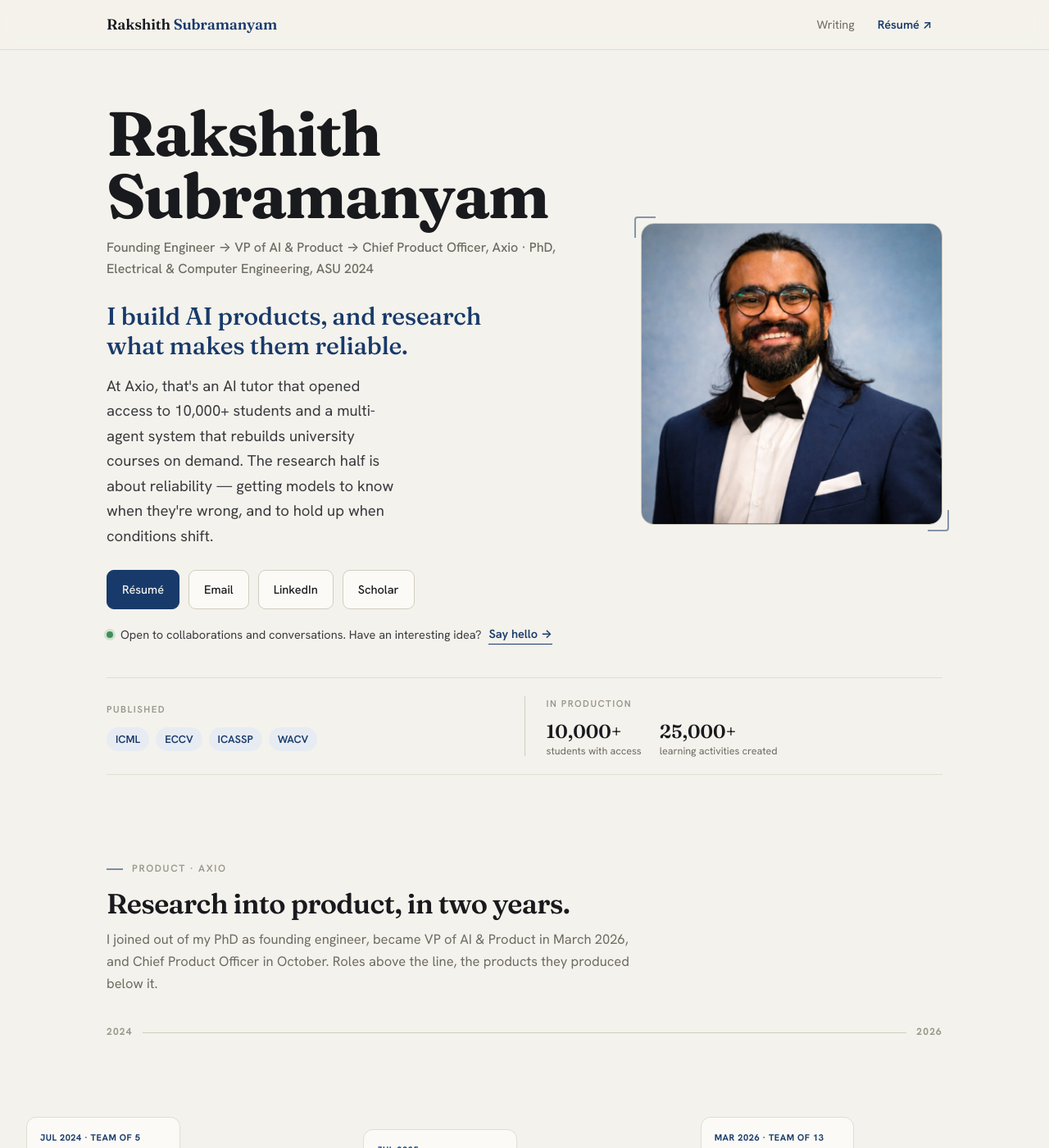
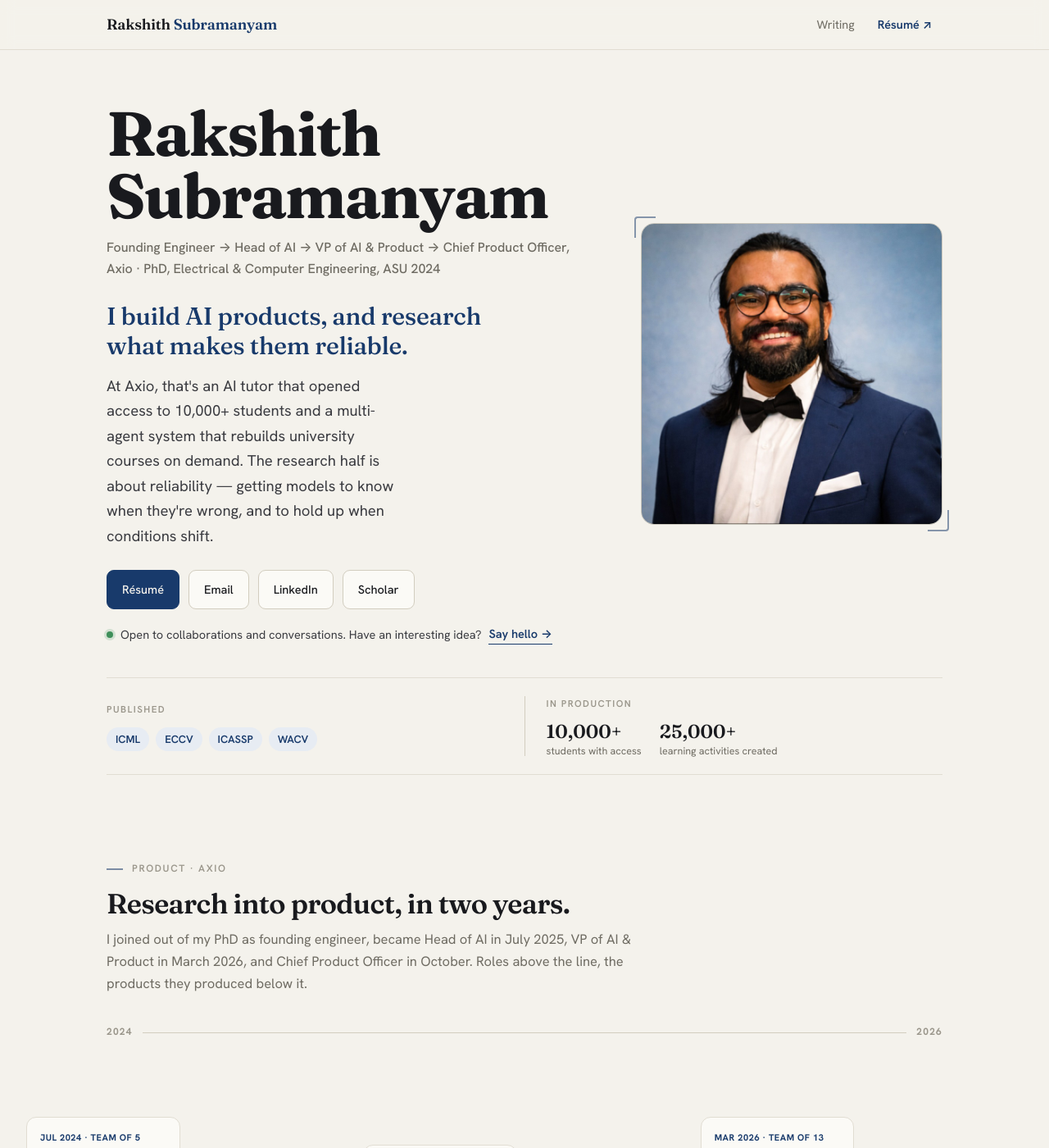
Before and after one commit to Rakshith-2905/portfolio, a Jekyll site: the page built from index.html, in a window 1280 px wide and 1400 px high. Shown: the whole window at 82% size. Built offline with Jekyll 4.4.1, drawn with Linux system fonts in a browser that asks for light colours; some of the changed text lies outside the part shown.

Commit message:
Show Head of AI step in Axio role progression
Co-Authored-By: Claude Opus 5.5 <noreply@anthropic.com>

```diff
--- a/index.html
+++ b/index.html
@@ -8,7 +8,7 @@ layout: default
       <div class="hero-grid">
         <div>
           <h1 class="hero-name">Rakshith Subramanyam</h1>
-          <p class="hero-title">Founding Engineer → VP of AI &amp; Product → Chief Product Officer, Axio · PhD, Electrical &amp; Computer Engineering, ASU 2024</p>
+          <p class="hero-title">Founding Engineer → Head of AI → VP of AI &amp; Product → Chief Product Officer, Axio · PhD, Electrical &amp; Computer Engineering, ASU 2024</p>
           <p class="lead">I build AI products, and research what makes them reliable.</p>
           <p class="who">At Axio, that's an AI tutor that opened access to 10,000+ students and a multi-agent system that rebuilds university courses on demand. The research half is about reliability — getting models to know when they're wrong, and to hold up when conditions shift.</p>
           <div class="hero-links">
@@ -54,7 +54,7 @@ layout: default
       <div class="sec-head">
         <div class="eyebrow">Product · Axio</div>
         <h2>Research into product, in two years.</h2>
-        <p class="tl-story">I joined out of my PhD as founding engineer, became VP of AI &amp; Product in March 2026, and Chief Product Officer in October. Roles above the line, the products they produced below it.</p>
+        <p class="tl-story">I joined out of my PhD as founding engineer, became Head of AI in July 2025, VP of AI &amp; Product in March 2026, and Chief Product Officer in October. Roles above the line, the products they produced below it.</p>
       </div>
       <div class="tl-caption">2024 <span class="ln"></span> 2026</div>
       <div class="timeline n6 wide">
@@ -80,7 +80,7 @@ layout: default
         </div>
         <div class="tcard up" style="grid-column:3">
           <div class="tdate">Jul 2025</div>
-          <p class="trole">Founding Engineer · AI lead</p>
+          <p class="trole">Head of AI</p>
           <ul class="tbul">
             <li>Given the whole AI org</li>
             <li>Knowledge graphs + LLMs (GraphSAGE) for grounding</li>
@@ -215,7 +215,7 @@ layout: default
         <div>
           <div class="eyebrow" style="margin-bottom:18px">About</div>
           <p>I finished my PhD in Electrical &amp; Computer Engineering at Arizona State University in 2024. During it I interned at Stanford Research Institute and spent two summers at Lawrence Livermore National Lab, where most of my papers came from.</p>
-          <p>Since then I've been at Axio, building AI for education, joining as founding engineer, then VP of AI &amp; Product, and now Chief Product Officer.</p>
+          <p>Since then I've been at Axio, building AI for education, joining as founding engineer, then Head of AI, VP of AI &amp; Product, and now Chief Product Officer.</p>
           <p>I'm also always open to collaborating. If you have an interesting idea, a research question, or just want to talk through a problem, <a href="mailto:{{ site.email }}">send me a note</a>. I read everything.</p>
         </div>
         <div>
```
